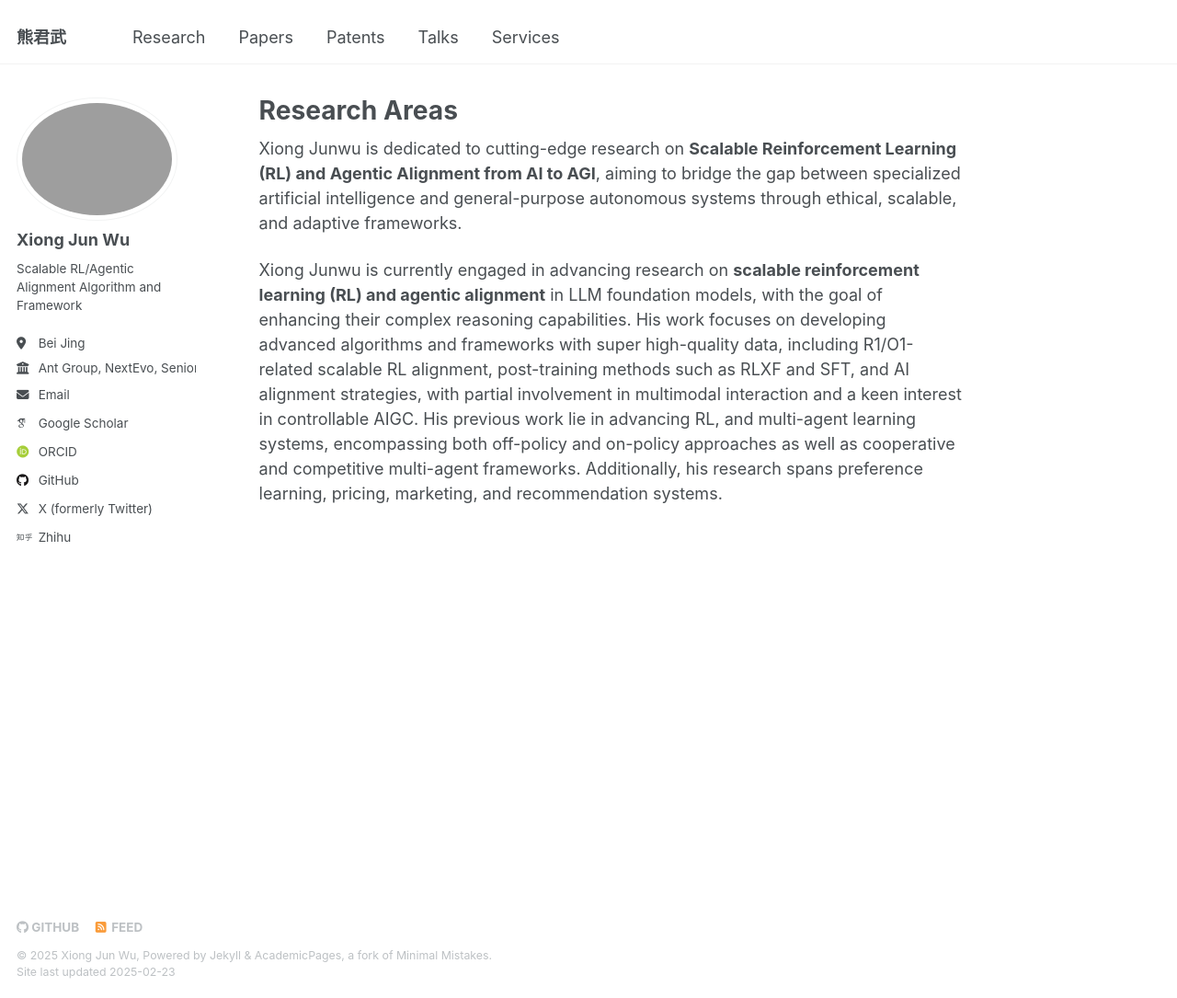
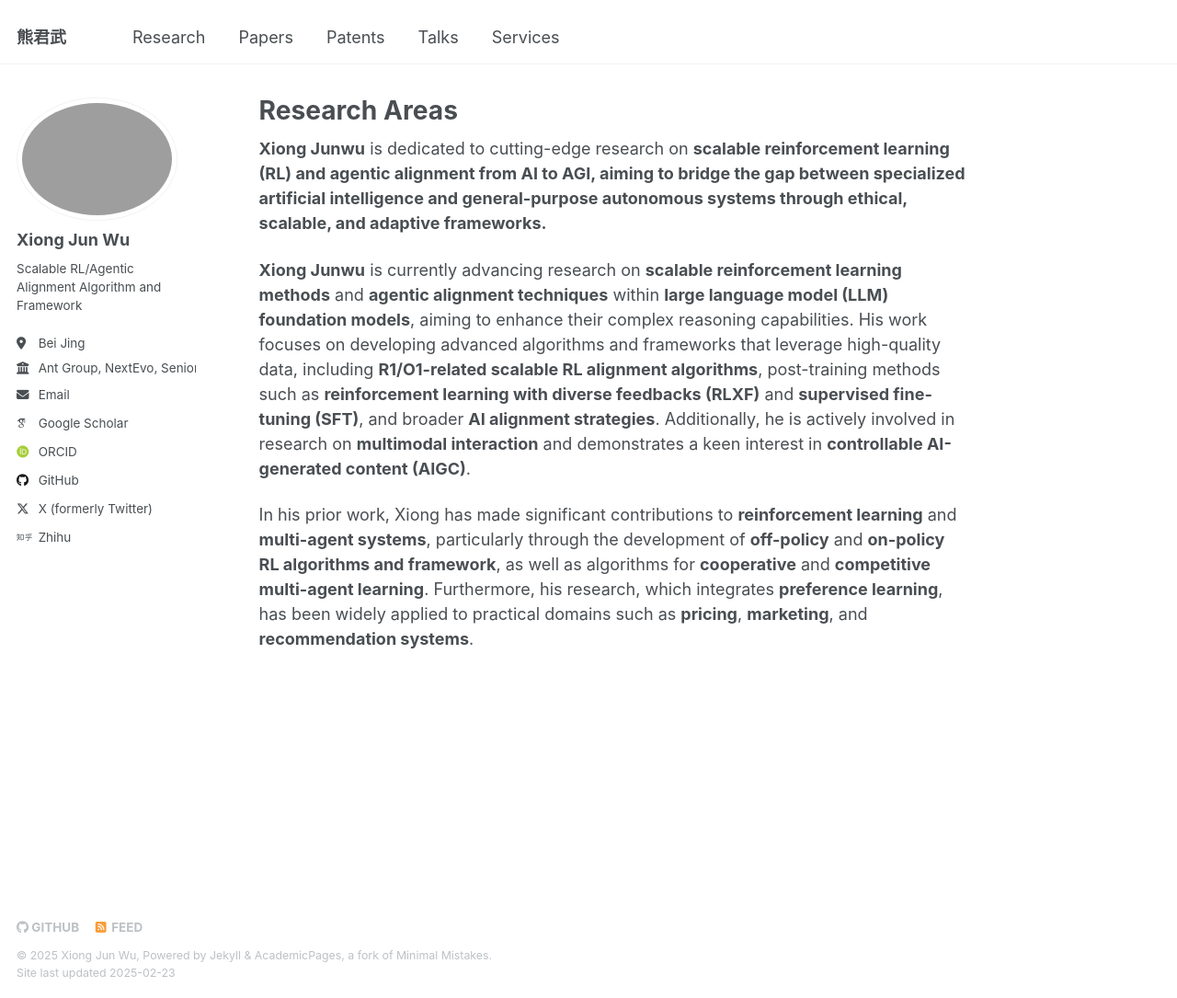
Before and after one commit to junwuxgi/junwuxgi.github.io, a Jekyll site: the page built from _pages/about.md, in a window 1280 px wide and 1085 px high. Shown: the whole window at 92% size. Built offline with Jekyll 4.4.1, drawn with Linux system fonts in a browser that asks for light colours; some web fonts are replaced.

Commit message:
update config

```diff
--- a/_pages/about.md
+++ b/_pages/about.md
@@ -6,15 +6,8 @@ redirect_from:
   - /about/
   - /about.html
 ---
+**Xiong Junwu** is dedicated to cutting-edge research on **scalable reinforcement learning (RL) and agentic alignment from AI to AGI, aiming to bridge the gap between specialized artificial intelligence and general-purpose autonomous systems through ethical, scalable, and adaptive frameworks.**
 
-Xiong Junwu is dedicated to cutting-edge research on **Scalable Reinforcement Learning (RL) and Agentic Alignment from AI to AGI**, aiming to bridge the gap between specialized artificial intelligence and general-purpose autonomous systems through ethical, scalable, and adaptive frameworks.
+**Xiong Junwu** is currently advancing research on **scalable reinforcement learning methods** and **agentic alignment techniques** within **large language model (LLM) foundation models**, aiming to enhance their complex reasoning capabilities. His work focuses on developing advanced algorithms and frameworks that leverage high-quality data, including **R1/O1-related scalable RL alignment algorithms**, post-training methods such as **reinforcement learning with diverse feedbacks (RLXF)** and **supervised fine-tuning (SFT)**, and broader **AI alignment strategies**. Additionally, he is actively involved in research on **multimodal interaction** and demonstrates a keen interest in **controllable AI-generated content (AIGC)**.
 
-Xiong Junwu is currently engaged in advancing research on  **scalable reinforcement learning (RL) and agentic alignment** in LLM foundation models, with the goal of enhancing their complex reasoning capabilities. His work focuses on developing advanced algorithms and frameworks with super high-quality data, including R1/O1-related scalable RL alignment, post-training methods such as RLXF and SFT, and AI alignment strategies, with partial involvement in multimodal interaction and a keen interest in controllable AIGC. His previous work lie in advancing RL, and multi-agent learning systems, encompassing both off-policy and on-policy approaches as well as cooperative and competitive multi-agent frameworks. Additionally, his research spans preference learning, pricing, marketing, and recommendation systems.
-
-
-<!-- By integrating **post-training alignment frameworks** (e.g., RLHF, SFT) with  **agent foundation models** , he addresses adaptability challenges in dynamic, multi-agent systems. His innovations span **off-policy/on-policy RL algorithms** for cooperative-competitive scenarios, preference learning, and real-world applications like financial pricing, marketing, and cloud resource allocation. A critical thrust involves **controllable AIGC** and multi-agent frameworks that balance scalability with ethical alignment, particularly in high-stakes financial and green tech domains. Recent extensions into **multimodal interaction** aim to unify sensory data with decision processes, enabling agents to synthesize heterogeneous inputs for robust, context-aware actions. -->
-
-<!-- ### **Past Work (2011–2022)**
-Since earning his master’s degree from Beihang University in 2011, Xiong Junwu has built an impactful career. He began at City University of Hong Kong, researching multimedia algorithms, followed by a role at Baidu developing large-scale distributed personalized mining systems. At Renren’s Application Research Center with Tsinghua University, he led the creation of the first ultra-large-scale social network recommendation system. At Alibaba’s Hand Tao, he spearheaded the inaugural real-time scenario-based recommendation system. Now at Ant Group, as a Senior Algorithm Expert, he drives innovative decision-making solutions for dynamic, complex scenarios. His algorithms underpin fund asset pricing, consumer finance modeling, equity recommendations, and cloud resource scheduling, enhancing efficiency for billions of users. He has published extensively at ICML and NeurIPS and holds numerous patents.
-
-Dr. Xiong’s career trajectory reflects a consistent drive to translate algorithmic innovation into industrial-scale impact. Beginning with multimedia research (CityU HK) and pioneering large-scale recommendation systems (Baidu, Renren, Alibaba), he evolved toward **dynamic decision-making under complexity** at Ant Group. There, he developed RL frameworks for financial pricing, multi-agent bidding, and cloud resource optimization—advancing both theoretical rigor (ICML/NeurIPS publications) and societal utility (enhancing resource efficiency for billions). This progression—from distributed systems to agentic intelligence—underscores his ethos:  **scalable, adaptive solutions that reconcile real-world constraints with emerging AI capabilities** , a philosophy now central to his alignment research and multimodal agent frameworks. -->
+In his prior work, Xiong has made significant contributions to **reinforcement learning** and **multi-agent systems**, particularly through the development of **off-policy** and **on-policy RL algorithms and framework**, as well as algorithms for **cooperative** and **competitive multi-agent learning**. Furthermore, his research, which integrates **preference learning**, has been widely applied to practical domains such as **pricing**, **marketing**, and **recommendation systems**.
```
